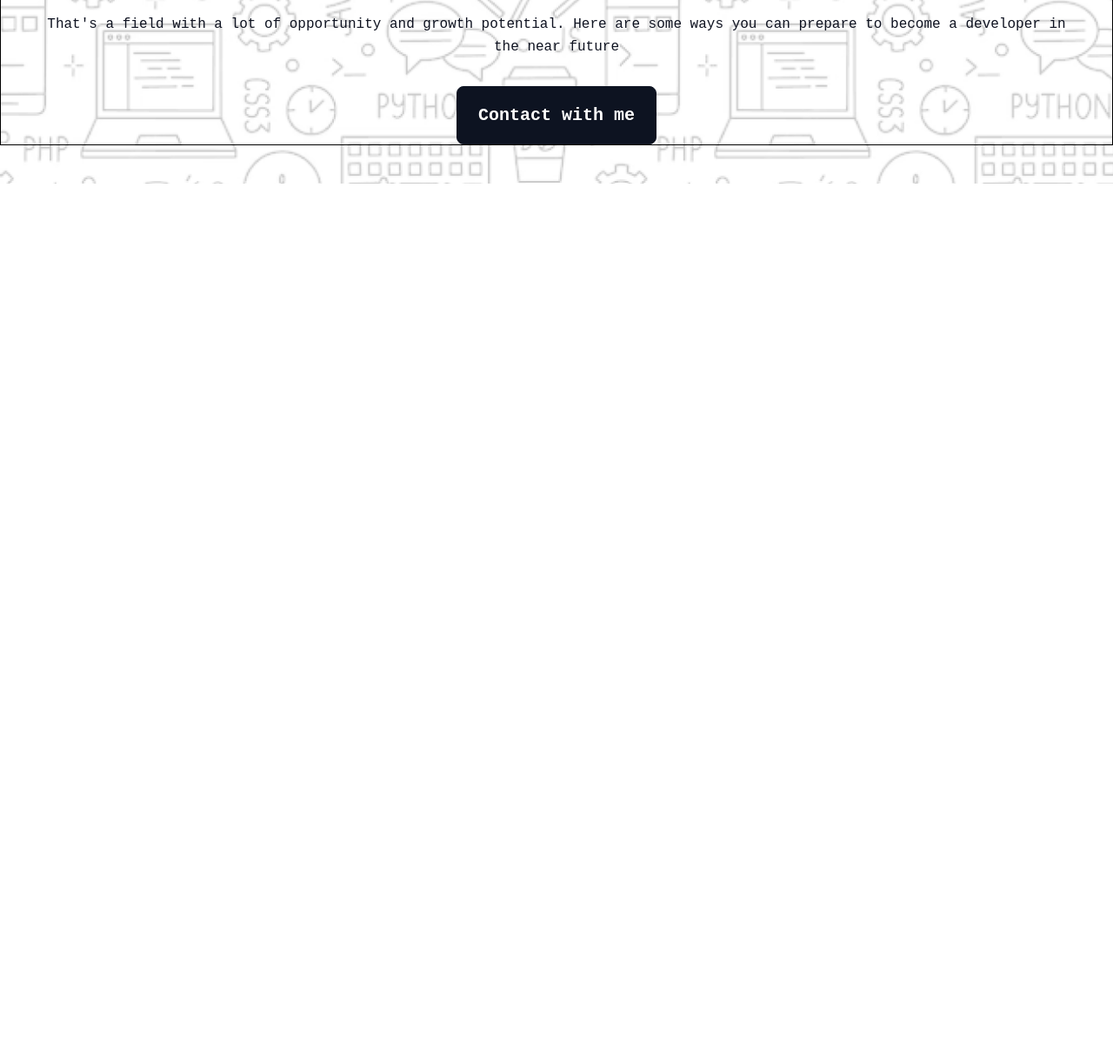
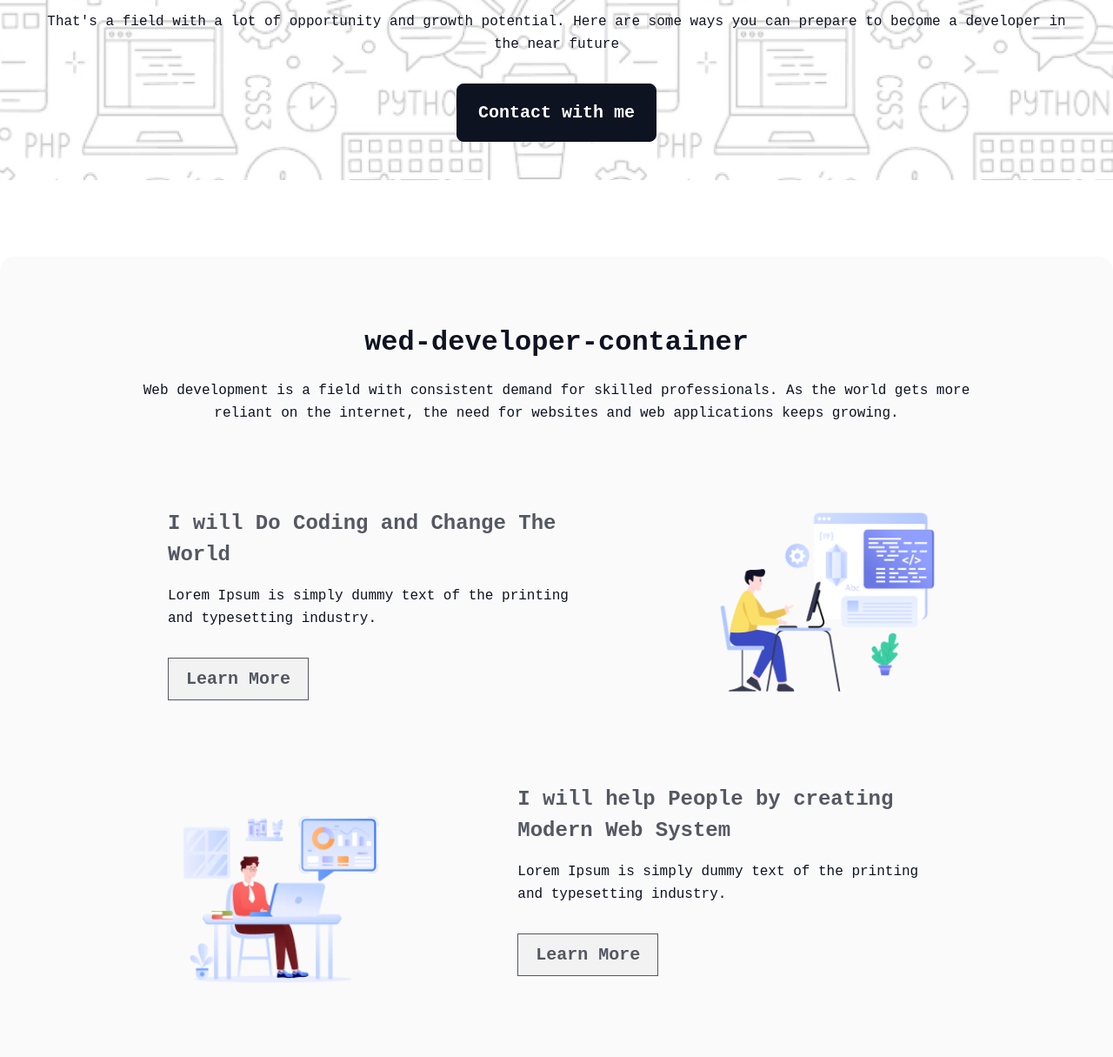
Before and after one commit to hisuvo/assign-ment-one, a plain HTML site: page index.html in a window 1280 px wide. Shown: the part 580-1795 px from the top of the page at 87% size. Before the commit the page ends 800 px from the top, so only its background shows below. Drawn offline with Linux system fonts and the light colour scheme; a web font is replaced by a local one.

Commit message:
Why learn Web Development this section complete

```diff
--- a/index.html
+++ b/index.html
@@ -6,7 +6,7 @@
     <title>Assignment one</title>
     <link rel="shortcut icon" href="assets/Group.png" type="image/x-icon" />
 
-    <!-- Google font link here -->
+    <!-- Google font Azeret Mono link here -->
     <link rel="preconnect" href="https://fonts.googleapis.com" />
     <link rel="preconnect" href="https://fonts.gstatic.com" crossorigin />
     <link
@@ -45,17 +45,96 @@
               Here are some ways you can prepare to become a developer in the
               near future
             </p>
-            <div class="banner-btn">
-              <a href="#contact-form"
-                ><button class="btn-primary">Contact with me</button></a
-              >
-            </div>
+            <a href="#contact-form"
+              ><button class="btn-primary">Contact with me</button></a
+            >
           </div>
         </div>
       </section>
       <!-- Banner section end -->
     </header>
-    <main></main>
+
+    <main>
+      <!-- Web Developement section start -->
+      <section id="web-development">
+        <div class="container">
+          <div class="web-developement-container">
+            <div class="web-development-text">
+              <h2 class="web-development-title">wed-developer-container</h2>
+              <p class="web-development-description">
+                Web development is a field with consistent demand for skilled
+                professionals. As the world gets more reliant on the internet,
+                the need for websites and web applications keeps growing.
+              </p>
+            </div>
+            <div class="web-development-items">
+              <!-- first item start -->
+              <div class="web-development-item flx">
+                <div class="web-development-item-text">
+                  <h3>I will Do Coding and Change The World</h3>
+                  <p>
+                    Lorem Ipsum is simply dummy text of the printing and
+                    typesetting industry.
+                  </p>
+                  <a href=""
+                    ><button class="btn-secondary">Learn More</button></a
+                  >
+                </div>
+                <div class="web-development-item-image">
+                  <img
+                    src="assets/Layer_1.png"
+                    alt="The Computer programmer picture"
+                  />
+                </div>
+              </div>
+              <!-- first item end -->
+              <!-- second item start -->
+              <div class="web-development-item flx">
+                <div class="web-development-item-image">
+                  <img
+                    src="assets/Group 3.png"
+                    alt="The Computer programmer picture"
+                  />
+                </div>
+                <div class="web-development-item-text">
+                  <h3>I will help People by creating Modern Web System</h3>
+                  <p>
+                    Lorem Ipsum is simply dummy text of the printing and
+                    typesetting industry.
+                  </p>
+                  <a href=""
+                    ><button class="btn-secondary">Learn More</button></a
+                  >
+                </div>
+              </div>
+              <!-- second item end -->
+              <!--  third item start -->
+              <div class="web-development-item flx">
+                <div class="web-development-item-text">
+                  <h3>I will Do Coding and Change The World</h3>
+                  <p>
+                    Lorem Ipsum is simply dummy text of the printing and
+                    typesetting industry.
+                  </p>
+                  <a href=""
+                    ><button class="btn-secondary">Learn More</button></a
+                  >
+                </div>
+                <div class="web-development-item-image">
+                  <img
+                    src="assets/Group 4.png"
+                    alt="The Computer programmer picture"
+                  />
+                </div>
+              </div>
+              <!-- third item end -->
+            </div>
+          </div>
+        </div>
+      </section>
+      <!-- Web Developement section  end -->
+    </main>
+
     <footer></footer>
   </body>
 </html>
--- a/style/style.css
+++ b/style/style.css
@@ -25,7 +25,7 @@ button {
 .container {
   max-width: 1440px;
   margin: 0 auto;
-  border: 1px solid #000;
+  /* border: 1px solid #000; */
 }
 
 /* shared style */
@@ -41,6 +41,39 @@ button {
   line-height: 23px;
   text-align: center;
   padding: 17px 24px;
+}
+
+.btn-primary {
+  outline: none;
+  border-radius: 8px;
+  border: 1px solid rgb(13, 19, 33);
+  background: rgb(13, 19, 33);
+  cursor: pointer;
+  color: #fff;
+  font-size: 20px;
+  font-weight: 600;
+  line-height: 23px;
+  padding: 21px 24px;
+}
+
+.btn-secondary {
+  font-size: 20px;
+  font-weight: 600;
+  line-height: 23px;
+  text-align: center;
+  padding: 12px 20px;
+  outline: none;
+  box-sizing: border-box;
+  border: 1px solid rgb(13, 19, 33);
+  opacity: 0.7;
+  cursor: pointer;
+  color: rgb(13, 19, 33);
+}
+
+.flx {
+  display: flex;
+  align-items: center;
+  justify-content: space-between;
 }
 
 /* Nav style start*/
@@ -72,7 +105,6 @@ nav .logo-text {
   background-repeat: no-repeat;
   background-size: cover;
   padding: 26px 0 44px 0;
-  /* padding: 26px 221px 44px; */
 }
 
 .banner-content {
@@ -101,22 +133,80 @@ nav .logo-text {
   margin-bottom: 32px;
 }
 
-.banner-btn .btn-primary {
-  outline: none;
-  border-radius: 8px;
-  border: 1px solid rgb(13, 19, 33);
-  background: rgb(13, 19, 33);
-  cursor: pointer;
-  color: #fff;
-  font-size: 20px;
-  font-weight: 600;
-  line-height: 23px;
-  padding: 21px 24px;
-}
-
 .btn-primary:hover {
   background-color: transparent;
   color: #000;
 }
 
 /* Banner style end */
+
+/* Web-Development style start */
+#web-development {
+  margin: 88px 0;
+}
+
+.web-developement-container {
+  padding: 80px 97px;
+  border-radius: 16px;
+  background: rgba(13, 19, 33, 0.02);
+}
+.web-developement-container .web-development-text {
+  margin: 0 47px;
+  text-align: center;
+}
+.web-development-text .web-development-title {
+  color: rgb(13, 19, 33);
+  font-size: 32px;
+  font-weight: 800;
+  line-height: 37px;
+  margin-bottom: 24px;
+}
+
+.web-development-text .web-development-description {
+  color: rgb(13, 19, 33);
+  font-size: 16px;
+  font-weight: 400;
+  line-height: 26px;
+}
+
+.web-development-items {
+  margin-bottom: 48px;
+  padding: 48px;
+}
+.web-development-item {
+  padding: 48px;
+}
+
+.web-development-item-text h3 {
+  color: rgba(13, 19, 33, 0.7);
+  font-size: 24px;
+  font-weight: 700;
+  line-height: 36px;
+  text-align: left;
+  margin-bottom: 16px;
+}
+
+.web-development-item-text p {
+  color: rgb(13, 19, 33);
+  line-height: 26px;
+  text-align: left;
+  padding-right: 1rem;
+  margin-bottom: 32px;
+}
+
+.btn-secondary {
+}
+
+.web-development-item-text {
+  max-width: 55%;
+  color: rgb(13, 19, 33);
+  line-height: 26px;
+  text-align: left;
+}
+
+.web-development-item-image {
+  width: 260px;
+  height: 217px;
+}
+
+/* Web-Development style end */
```
